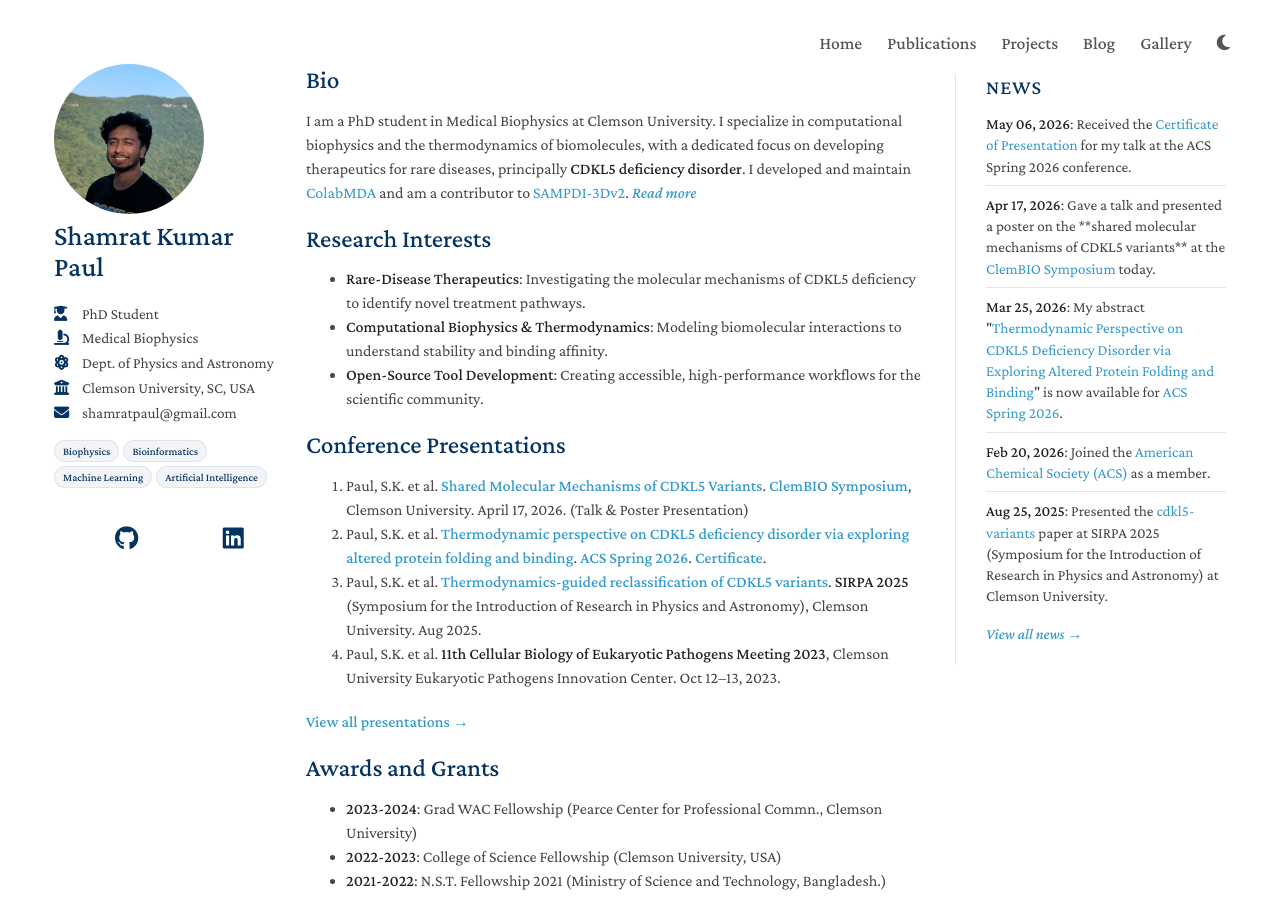
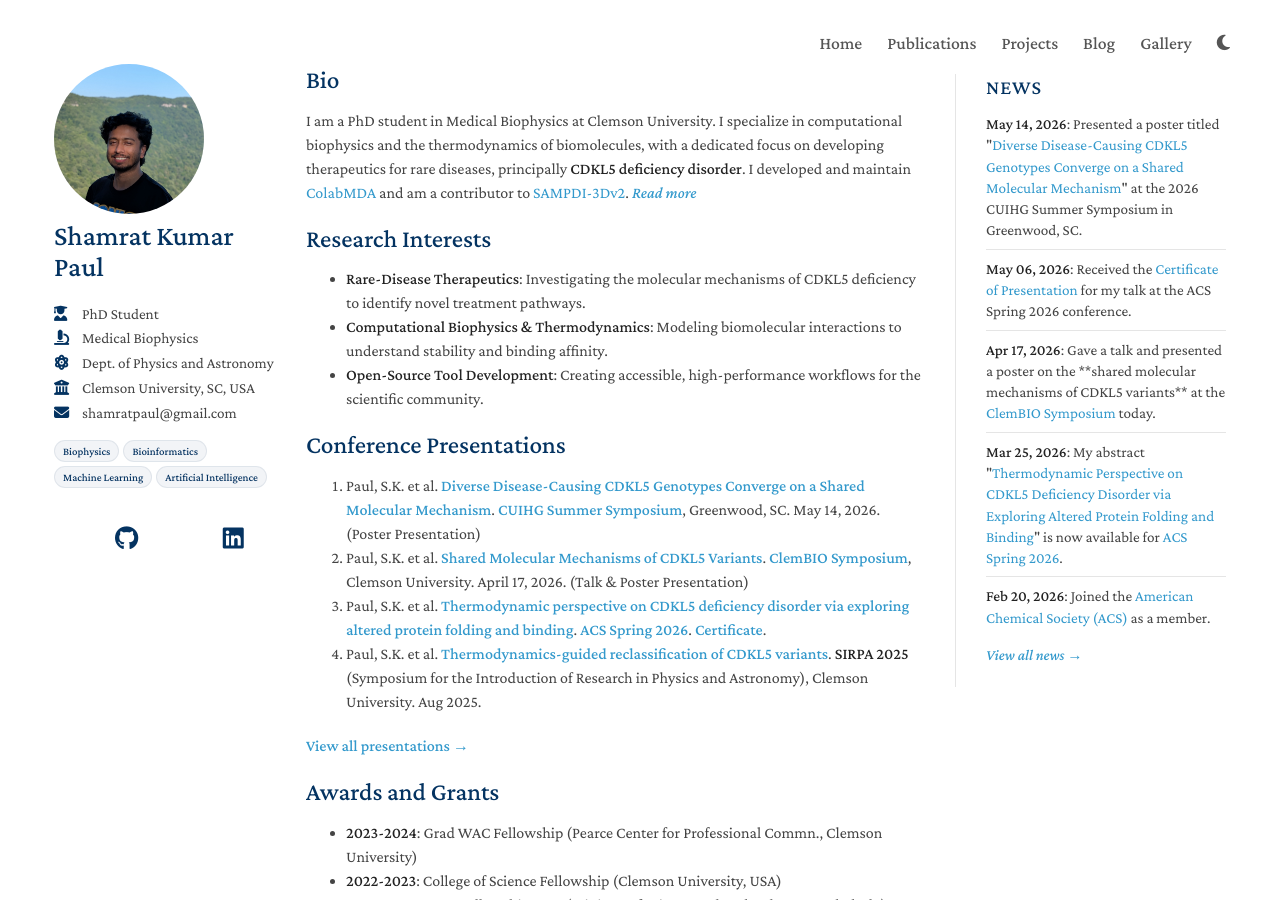
Before and after one commit to paulshamrat/paulshamrat.github.io, a Jekyll site: the page built from index.md, in a window 1280 px wide and 900 px high. Built offline with Jekyll 4.4.1, drawn with Linux system fonts in a browser that asks for light colours; a style sheet for code colours, icons or effects is not loaded.

Commit message:
Update CUIHG symposium location to Greenwood, SC and restore poster images

```diff
--- a/_data/news.yml
+++ b/_data/news.yml
@@ -1,3 +1,5 @@
+- date: 2026-05-14
+  text: "Presented a poster titled \"<a href='https://events.clemson.edu/event/23525-summer-symposium'>Diverse Disease-Causing CDKL5 Genotypes Converge on a Shared Molecular Mechanism</a>\" at the 2026 CUIHG Summer Symposium in Greenwood, SC."
 - date: 2026-05-06
   text: "Received the <a href='https://credentials.acs.org/a607e44d-fdc8-46f1-85e4-3ad246ebdf78#acc.TfyMgZvd'>Certificate of Presentation</a> for my talk at the ACS Spring 2026 conference."
 - date: 2026-04-17
--- a/index.md
+++ b/index.md
@@ -51,10 +51,10 @@
 
 ## Conference Presentations
 
-1. Paul, S.K. et al. [**Shared Molecular Mechanisms of CDKL5 Variants**](https://events.clemson.edu/event/24076-clembio-symposium). [**ClemBIO Symposium**](https://mbio-symposium.netlify.app/), Clemson University. April 17, 2026. (Talk & Poster Presentation)
-2. Paul, S.K. et al. [**Thermodynamic perspective on CDKL5 deficiency disorder via exploring altered protein folding and binding**](https://acs.digitellinc.com/p/s/thermodynamic-perspective-on-cdkl5-deficiency-disorder-via-exploring-altered-protein-folding-and-binding-656655). [**ACS Spring 2026**](https://www.acs.org/events/spring.html). [**Certificate**](https://credentials.acs.org/a607e44d-fdc8-46f1-85e4-3ad246ebdf78#acc.TfyMgZvd).
-3. Paul, S.K. et al. [**Thermodynamics-guided reclassification of CDKL5 variants**](https://github.com/paulshamrat/cdkl5-variants). **SIRPA 2025** (Symposium for the Introduction of Research in Physics and Astronomy), Clemson University. Aug 2025.
-4. Paul, S.K. et al. **11th Cellular Biology of Eukaryotic Pathogens Meeting 2023**, Clemson University Eukaryotic Pathogens Innovation Center. Oct 12–13, 2023.
+1. Paul, S.K. et al. [**Diverse Disease-Causing CDKL5 Genotypes Converge on a Shared Molecular Mechanism**](https://events.clemson.edu/event/23525-summer-symposium). [**CUIHG Summer Symposium**](https://events.clemson.edu/event/23525-summer-symposium), Greenwood, SC. May 14, 2026. (Poster Presentation)
+2. Paul, S.K. et al. [**Shared Molecular Mechanisms of CDKL5 Variants**](https://events.clemson.edu/event/24076-clembio-symposium). [**ClemBIO Symposium**](https://mbio-symposium.netlify.app/), Clemson University. April 17, 2026. (Talk & Poster Presentation)
+3. Paul, S.K. et al. [**Thermodynamic perspective on CDKL5 deficiency disorder via exploring altered protein folding and binding**](https://acs.digitellinc.com/p/s/thermodynamic-perspective-on-cdkl5-deficiency-disorder-via-exploring-altered-protein-folding-and-binding-656655). [**ACS Spring 2026**](https://www.acs.org/events/spring.html). [**Certificate**](https://credentials.acs.org/a607e44d-fdc8-46f1-85e4-3ad246ebdf78#acc.TfyMgZvd).
+4. Paul, S.K. et al. [**Thermodynamics-guided reclassification of CDKL5 variants**](https://github.com/paulshamrat/cdkl5-variants). **SIRPA 2025** (Symposium for the Introduction of Research in Physics and Astronomy), Clemson University. Aug 2025.
 
 <p><a href="{{ "/presentations/" | relative_url }}" style="font-weight: 500;">View all presentations &rarr;</a></p>
 
--- a/presentations.md
+++ b/presentations.md
@@ -6,11 +6,12 @@
 
 # Conference Presentations
 
-1. Paul, S.K. et al. [**Shared Molecular Mechanisms of CDKL5 Variants**](https://events.clemson.edu/event/24076-clembio-symposium). [**ClemBIO Symposium**](https://mbio-symposium.netlify.app/), Clemson University. April 17, 2026. (Talk & Poster Presentation)
-2. Paul, S.K. et al. [**Thermodynamic perspective on CDKL5 deficiency disorder via exploring altered protein folding and binding**](https://acs.digitellinc.com/p/s/thermodynamic-perspective-on-cdkl5-deficiency-disorder-via-exploring-altered-protein-folding-and-binding-656655). [**ACS Spring 2026**](https://www.acs.org/events/spring.html). [**Certificate**](https://credentials.acs.org/a607e44d-fdc8-46f1-85e4-3ad246ebdf78#acc.TfyMgZvd).
-3. Paul, S.K. et al. [**Thermodynamics-guided reclassification of CDKL5 variants**](https://github.com/paulshamrat/cdkl5-variants). **SIRPA 2025** (Symposium for the Introduction of Research in Physics and Astronomy), Clemson University. Aug 2025.
-4. Paul, S.K. et al. Role of RTA1-like protein family in Aspergillus fumigatus. ASM-SC Branch Spring Conference, Conway, SC, USA April 06, 2024. (Poster Presentation)
-5. Paul, S.K. et al. Exploring the diversity and function of the RTA1-like protein family in Aspergillus fumigatus. SCbio 2024 Annual Conference, Greenville, SC, U.S.A. February 08, 2024. (Poster Presentation)
-6. Paul, S.K. et al. RTA1-like Protein Family in Aspergillus fumigatus at 11th Cellular Biology of Eukaryotic Pathogens Meeting, Clemson University, USA October 12-13, 2023. (Poster Presentation)
-7. Paul, S.K. et al. Molecular docking study of tetrabenazine for targeting huntingtin protein. BIOSPECTRUM2018, Kolkata, India. July 27-28, 2018. (Poster Presentation).
-8. Paul, S.K. et al. In silico molecular docking study of delafloxacin against 4mqt; the treatment of acute bacterial skin and skin structure infections. BAUET Tech Fair 2K18, Bangladesh. May 10, 2018; Awarded Prize for 3rd best poster.
+1. Paul, S.K. et al. [**Diverse Disease-Causing CDKL5 Genotypes Converge on a Shared Molecular Mechanism**](https://events.clemson.edu/event/23525-summer-symposium). [**CUIHG Summer Symposium**](https://events.clemson.edu/event/23525-summer-symposium), Greenwood, SC. May 14, 2026. (Poster Presentation)
+2. Paul, S.K. et al. [**Shared Molecular Mechanisms of CDKL5 Variants**](https://events.clemson.edu/event/24076-clembio-symposium). [**ClemBIO Symposium**](https://mbio-symposium.netlify.app/), Clemson University. April 17, 2026. (Talk & Poster Presentation)
+3. Paul, S.K. et al. [**Thermodynamic perspective on CDKL5 deficiency disorder via exploring altered protein folding and binding**](https://acs.digitellinc.com/p/s/thermodynamic-perspective-on-cdkl5-deficiency-disorder-via-exploring-altered-protein-folding-and-binding-656655). [**ACS Spring 2026**](https://www.acs.org/events/spring.html). [**Certificate**](https://credentials.acs.org/a607e44d-fdc8-46f1-85e4-3ad246ebdf78#acc.TfyMgZvd).
+4. Paul, S.K. et al. [**Thermodynamics-guided reclassification of CDKL5 variants**](https://github.com/paulshamrat/cdkl5-variants). **SIRPA 2025** (Symposium for the Introduction of Research in Physics and Astronomy), Clemson University. Aug 2025.
+5. Paul, S.K. et al. Role of RTA1-like protein family in Aspergillus fumigatus. ASM-SC Branch Spring Conference, Conway, SC, USA April 06, 2024. (Poster Presentation)
+6. Paul, S.K. et al. Exploring the diversity and function of the RTA1-like protein family in Aspergillus fumigatus. SCbio 2024 Annual Conference, Greenville, SC, U.S.A. February 08, 2024. (Poster Presentation)
+7. Paul, S.K. et al. RTA1-like Protein Family in Aspergillus fumigatus at 11th Cellular Biology of Eukaryotic Pathogens Meeting, Clemson University, USA October 12-13, 2023. (Poster Presentation)
+8. Paul, S.K. et al. Molecular docking study of tetrabenazine for targeting huntingtin protein. BIOSPECTRUM2018, Kolkata, India. July 27-28, 2018. (Poster Presentation).
+9. Paul, S.K. et al. In silico molecular docking study of delafloxacin against 4mqt; the treatment of acute bacterial skin and skin structure infections. BAUET Tech Fair 2K18, Bangladesh. May 10, 2018; Awarded Prize for 3rd best poster.
```
Also changed, not shown: gallery.md (+13 -0 lines), assets/images/conferences/cuihg_poster.jpg (added), assets/images/conferences/cuihg_poster.webp (added), assets/images/thumbnails/cuihg_poster.webp (added).
